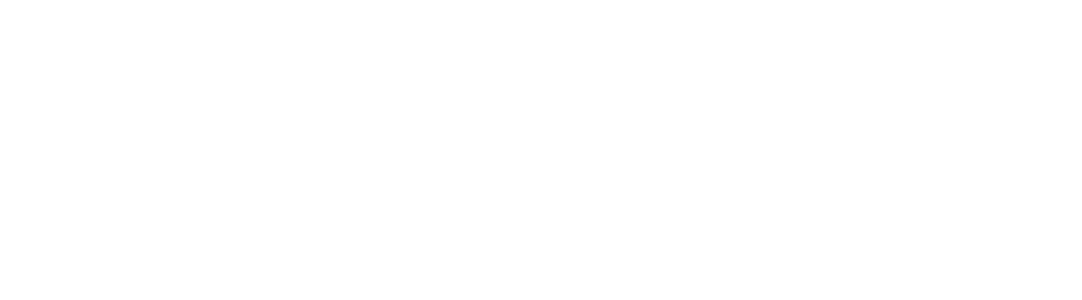
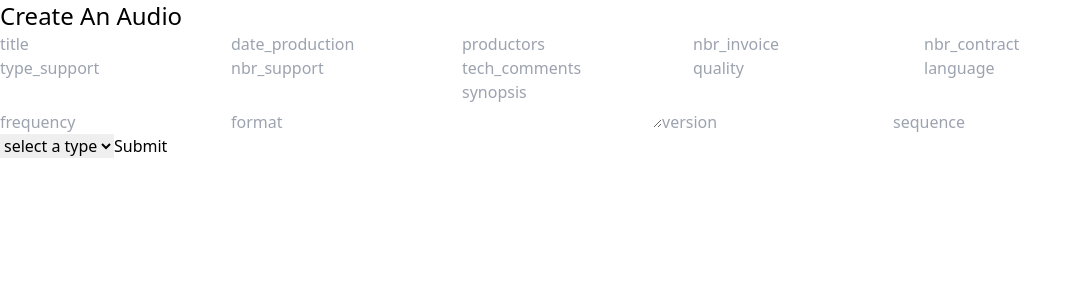
Before and after one commit to harryarrouida/audio-managment-v2, a React (Create React App) app in the folder client/: page /create-audio in a window 1280 px wide. Before the commit this address had no page. Shown: the top 300 px of the page, without its empty margins (0-1082 px from the left). Built offline with nearby package versions, Linux system fonts and the light colour scheme.

Commit message:
it started out a bit of fun

```diff
--- a/client/src/App.js
+++ b/client/src/App.js
@@ -1,11 +1,15 @@
 import { Routes, Route } from "react-router-dom";
-import GeneralFormComponent from "./components/Form";
+import Home from "./pages/Home";
+import CreateAudio from "./pages/CreateAudio";
+import FetchAudios from "./pages/FetchAudios";
 
 function App() {
   return (
     <div className="App">
       <Routes>
-        <Route path="/" Component={GeneralFormComponent} />
+        <Route path="/" Component={Home} />
+        <Route path="/create-audio" Component={CreateAudio} />
+        <Route path="/fetch-audios" Component={FetchAudios} />
       </Routes>
     </div>
   );
--- /dev/null
+++ b/client/src/pages/CreateAudio.js
@@ -0,0 +1,11 @@
+import React from 'react'
+import Form from '../components/Form'
+
+export default function CreateAudio() {
+  return (
+    <div>
+    <div className='text-2xl'>Create An Audio</div>
+      <Form/>
+    </div>
+  )
+}
--- /dev/null
+++ b/client/src/pages/FetchAudios.js
@@ -0,0 +1,9 @@
+import React from 'react'
+
+export default function FetchAudios() {
+  return (
+    <div>
+      <div className='text-2xl'>Fetch Audios</div>
+    </div>
+  )
+}
--- /dev/null
+++ b/client/src/pages/Home.js
@@ -0,0 +1,9 @@
+import React from 'react'
+
+export default function Home() {
+  return (
+    <div>
+      <div className='text-2xl'>Welcome</div>
+    </div>
+  )
+}
```
Also changed, not shown: client/src/components/Form.js (+7 -7 lines), client/src/components/formComponents/CauserieFields.js (renamed from client/src/components/CauserieFields.js), client/src/components/formComponents/EmissionFields.js (renamed from client/src/components/EmissionFields.js), client/src/components/formComponents/FictionFields.js (renamed from client/src/components/FictionFields.js), client/src/components/formComponents/GeneralFields.js (renamed from client/src/components/GeneralFields.js), client/src/components/formComponents/MusicFields.js (renamed from client/src/components/MusicFields.js), client/src/components/formComponents/NewsFields.js (renamed from client/src/components/NewsFields.js), client/src/components/formComponents/QuranFields.js (renamed from client/src/components/QuranFields.js).
